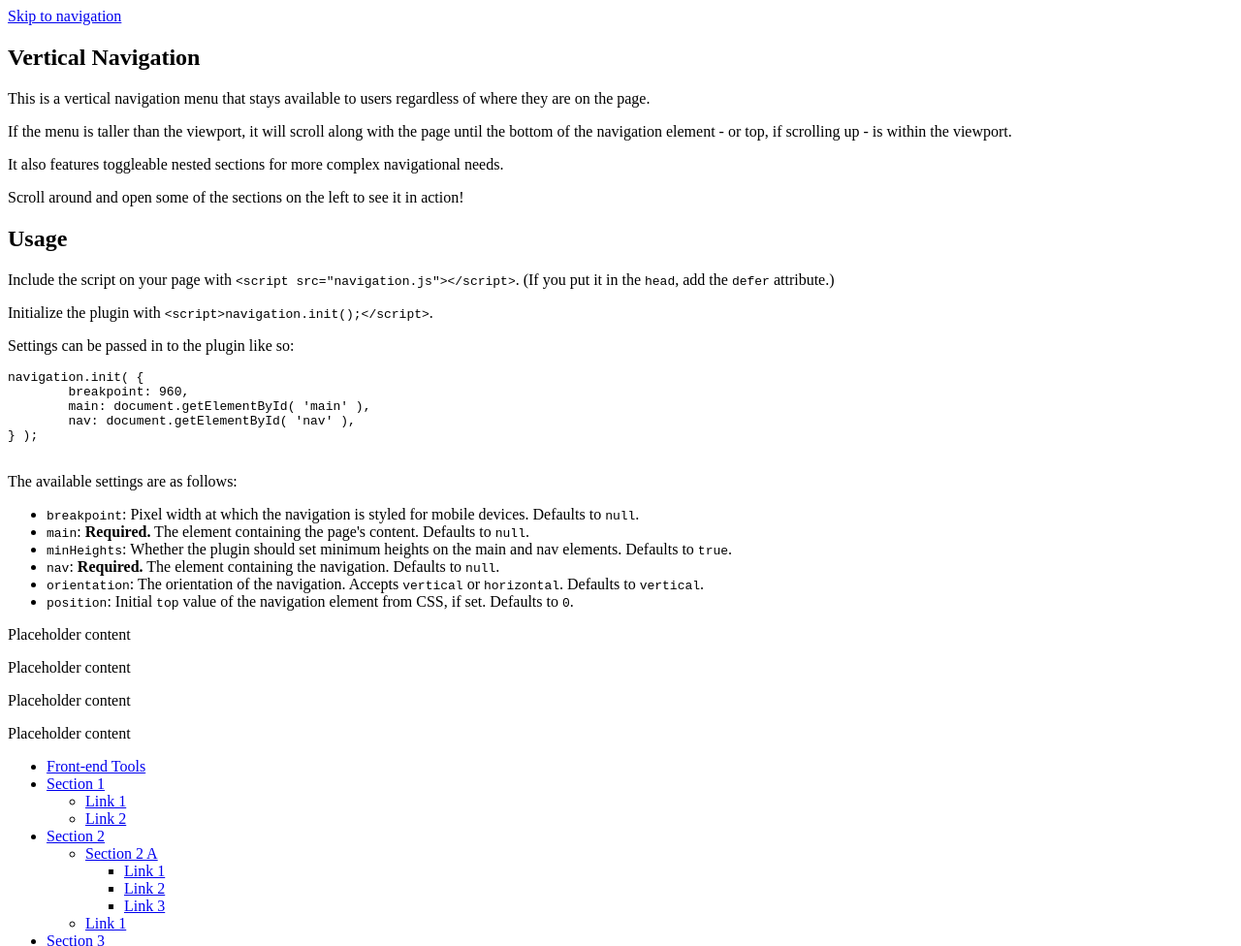
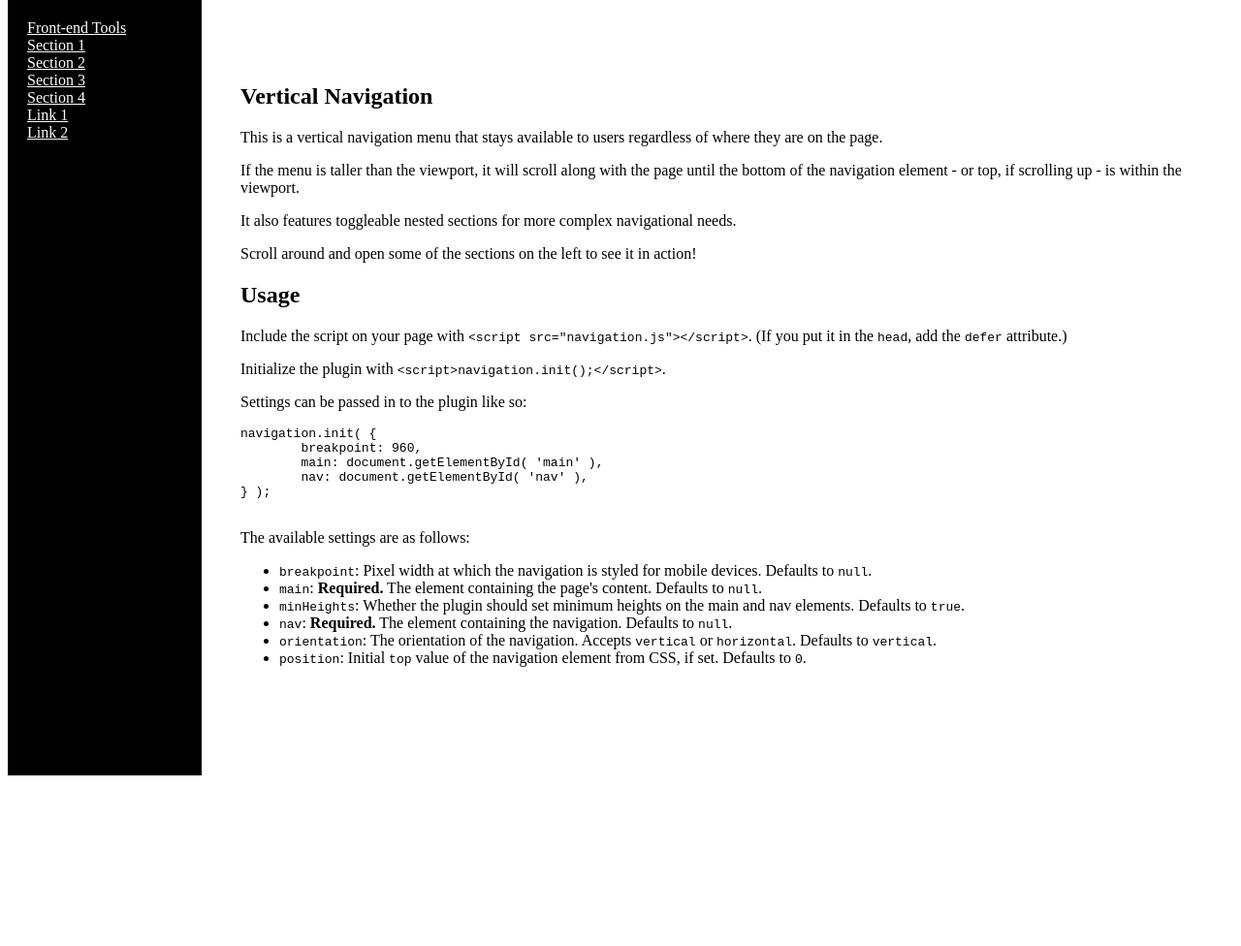
Before and after one commit to happyprime/front-end-tools, a plain HTML site: page navigation/vertical/index.html in a window 1280 px wide. Shown: the top 976 px of the page at 97% size. Drawn offline with Linux system fonts and the light colour scheme.

Commit message:
Add initial styles for the primary navigation plugin

```diff
--- /dev/null
+++ b/navigation/src/styles.css
@@ -0,0 +1,46 @@
+#nav {
+	background: #000;
+}
+
+#nav a {
+	color: #fff;
+}
+
+#nav.vertical {
+	bottom: 0;
+	height: 100%;
+	position: fixed;
+	top: 0;
+	width: 200px;
+	z-index: 1;
+}
+
+#nav.vertical ul {
+	list-style: none;
+	padding-left: 20px;
+}
+
+#nav.vertical > ul {
+	margin: 0;
+	padding: 20px;
+}
+
+#nav.vertical ul ul {
+	display: none;
+}
+
+#nav.vertical ul li.open > ul {
+	display: block;
+}
+
+.vertical-nav-demo main {
+	margin-left: 200px;
+	padding: 40px;
+}
+
+.placeholder-content {
+	align-items: center;
+	align-content: center;
+	display: flex;
+	min-height: calc(100vh - 80px);
+}
--- a/navigation/vertical/index.html
+++ b/navigation/vertical/index.html
@@ -3,6 +3,7 @@
 	<head>
 		<meta charset="UTF-8">
 		<title>Vertical Navigation - Front-end Tools</title>
+		<link rel="stylesheet" href="../src/styles.css">
 	</head>
 	<body class="vertical-nav-demo">
 
```
